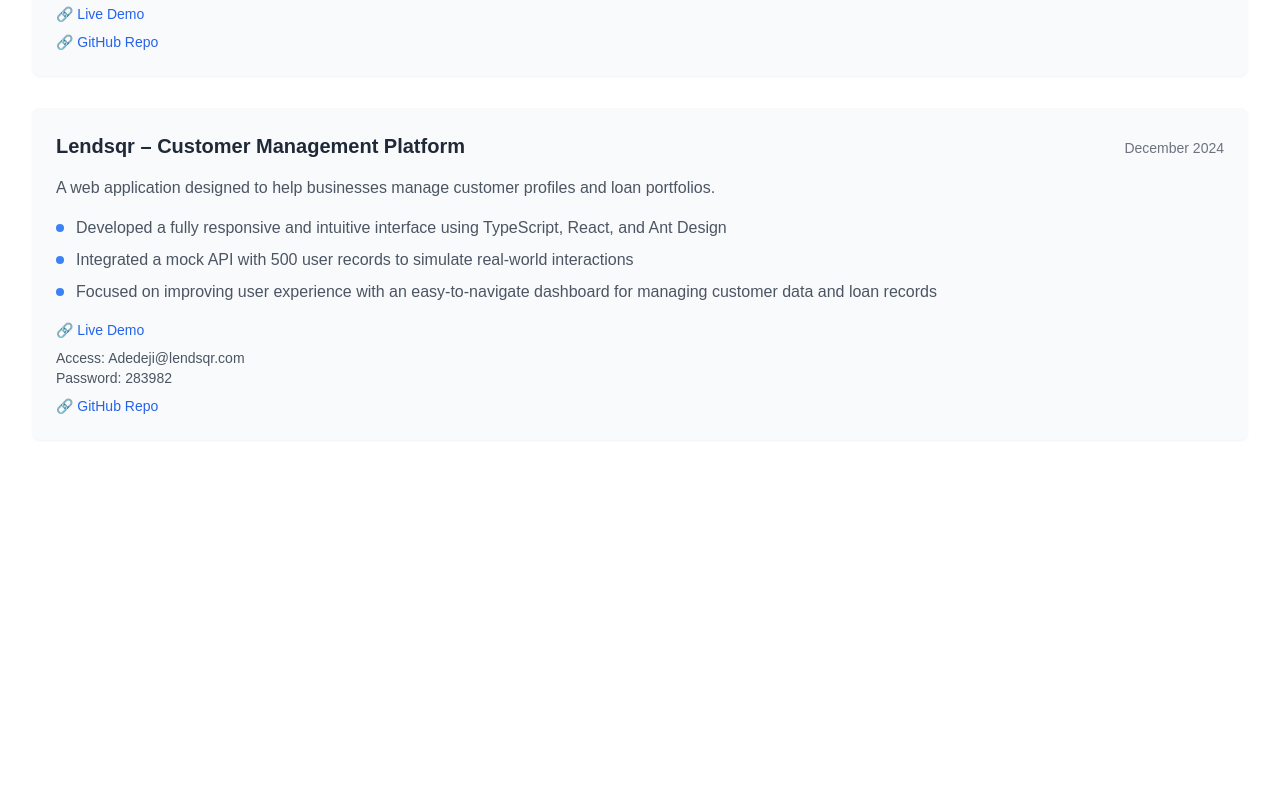
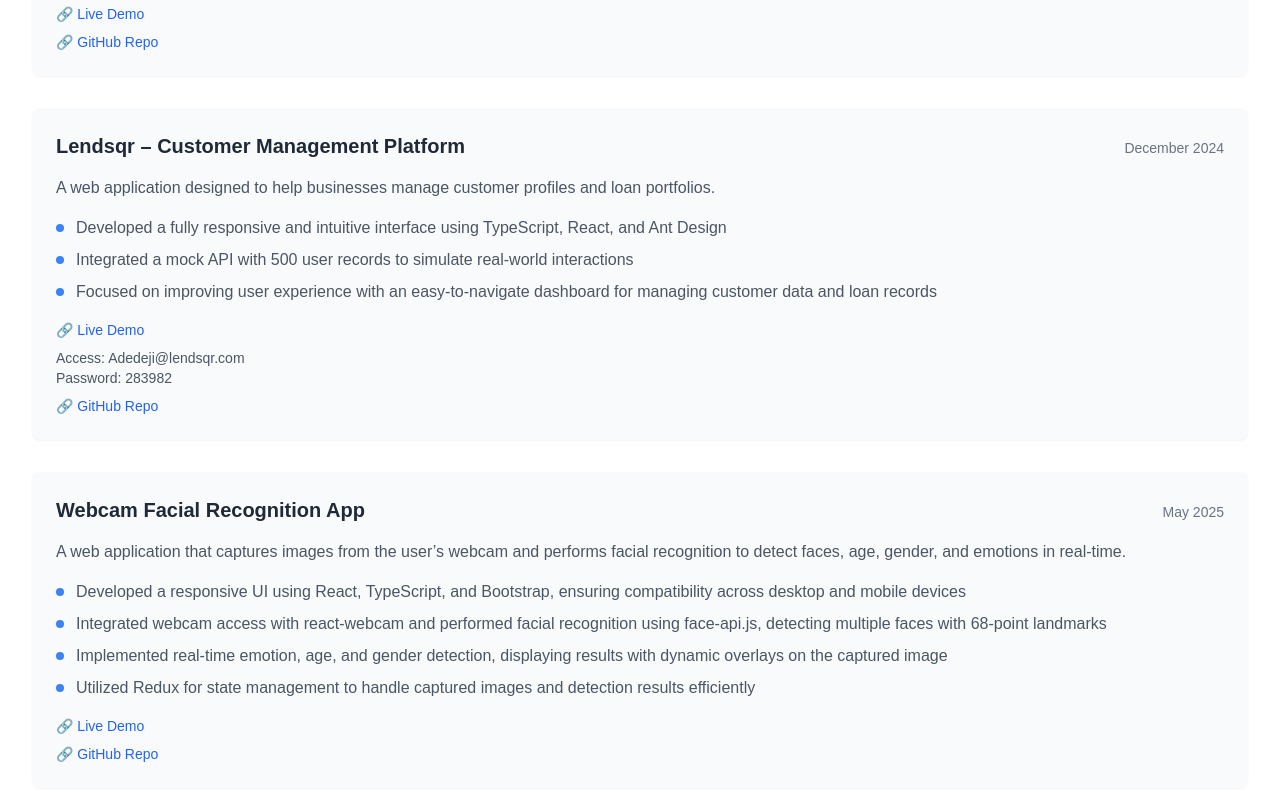
Before and after one commit to AustinRexi/myportfolio, a Next.js app: page /project in a window 1280 px wide. Shown: the part 388-1188 px from the top of the page. Before the commit the page ends 876 px from the top, so only its background shows below. Built offline with nearby package versions, Linux system fonts and the light colour scheme.

Commit message:
(feat) -added a new project

```diff
--- a/src/app/project/page.js
+++ b/src/app/project/page.js
@@ -34,6 +34,22 @@
           password: "283982",
         },
         github: "https://github.com/AustinRexi/lendsqr-fe-test",
+      },
+    },
+    {
+      title: "Webcam Facial Recognition App",
+      duration: "May 2025",
+      description:
+        "A web application that captures images from the user’s webcam and performs facial recognition to detect faces, age, gender, and emotions in real-time.",
+      features: [
+        "Developed a responsive UI using React, TypeScript, and Bootstrap, ensuring compatibility across desktop and mobile devices",
+        "Integrated webcam access with react-webcam and performed facial recognition using face-api.js, detecting multiple faces with 68-point landmarks",
+        "Implemented real-time emotion, age, and gender detection, displaying results with dynamic overlays on the captured image",
+        "Utilized Redux for state management to handle captured images and detection results efficiently",
+      ],
+      links: {
+        demo: "https://webcam-ochre.vercel.app/",
+        github: "https://github.com/AustinRexi/webcam",
       },
     },
   ];
```
Also changed, not shown: src/assets/images/image.jpeg (deleted), src/assets/images/image2.jpeg (deleted).
